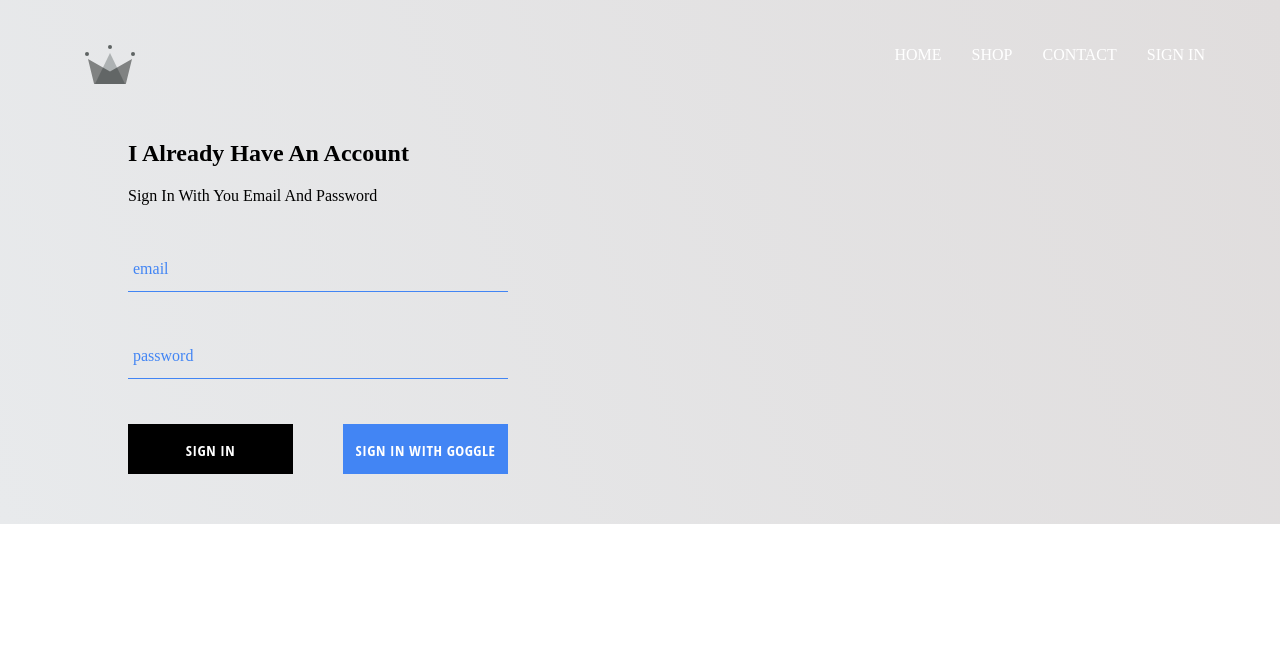
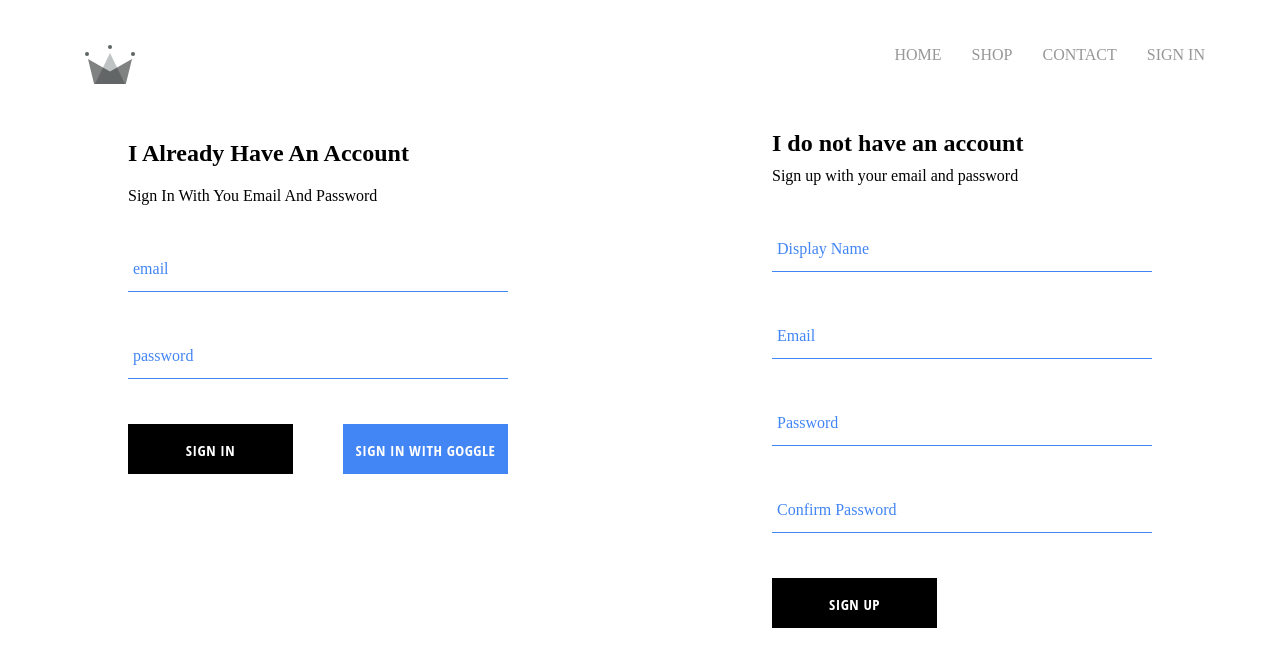
Before and after one commit to ANKITA-web34/clothing-hub, a React (Create React App) app: page /signin in a window 1280 px wide. Shown: the top 666 px of the page. Built offline with nearby package versions, Linux system fonts and the light colour scheme; no server answers; a web font is replaced by a local one.

Commit message:
impliment firebase with ability to save authentication userin firebase database

```diff
--- a/src/App.css
+++ b/src/App.css
@@ -5,15 +5,15 @@
 body {
     padding: 20px 60px;
     font-family: Scheherazade New;
-    background: linear-gradient(70deg, #e8eaec, #e0dddd);
+    /* background: linear-gradient(70deg, #ffffff, #ffffff); */
     background-repeat: no-repeat;
 }
 
 a {
     text-decoration: none;
-    color:  white;
+    color:  #979797;
     /* text-shadow: 2px 2px #959595; */
 }
  a:hover {
-     color: #4285f4;
+     color: #111111;
  }
--- a/src/App.js
+++ b/src/App.js
@@ -30,7 +30,8 @@ class App extends React.Component {
             id: snapShot.id,
             ...snapShot.data()
           }
-        })
+        });
+        console.log(this.state);
        });
      } else {
        this.setState({currentUser: userAuth});
--- a/src/Components/Sign-up/sign-up.component.jsx
+++ b/src/Components/Sign-up/sign-up.component.jsx
@@ -1,77 +1,97 @@
 import React from "react";
 import FormInput from "../Form-input/form-input.component";
 import CustomButton from "../Custom-button/custom-button.component";
-import { auth, createUserProfileDocument} from '../../firebase/firebase.utils';
-import './sign-up.styles.scss';
-import { getByTitle } from "@testing-library/react";
+import { auth, createUserProfileDocument } from "../../firebase/firebase.utils";
+import "./sign-up.styles.scss";
+// import { getByTitle } from "@testing-library/react";
 
-class SignUp extends React.Component {
+export class SignUp extends React.Component {
   constructor() {
     super();
 
     this.state = {
-        displayName: '',
-        email: '',
-        password: '',
-        confirmPassworf: ''
-        }
+      displayName: "",
+      email: "",
+      password: "",
+      confirmPassword: "",
+    };
   }
 
- handleSubmit = async event => {
+  handleSubmit = async (event) => {
     event.preventDefault();
-     const {displayName, email, password, confirmPassword} = this.state;
+    const { displayName, email, password, confirmPassword } = this.state;
 
-     if(password !== confirmPassword) {
+    if (password !== confirmPassword) {
       alert("password don't match");
       return;
     }
 
     try {
-        const { user } = await auth.createUserWithEmailAndPassword(email, password);
-        await createUserProfileDocument(user, {displayName});
-        this.state = ({
-            displayName: '',
-            email: '',
-            password: '',
-            confirmPassworf: ''
+      const { user } = await auth.createUserWithEmailAndPassword(
+        email,
+        password
+      );
+      await createUserProfileDocument(user, { displayName });
+      this.setState = ({
+        displayName: "",
+        email: "",
+        password: "",
+        confirmPassworf: "",
       });
-     } catch(error) {
+    } catch (error) {
       console.error(error);
     }
   };
 
- handleChange = event => {
+  handleChange = (event) => {
     const { name, value } = event.target;
-     this.setState({[name]: value});
- }
-
+    this.setState({ [name]: value });
+  };
 
   render() {
-     const {displayName, email, password, confirmPassword} = this.state;
+    const { displayName, email, password, confirmPassword } = this.state;
     return (
-         <div className="sign-up">
-             <h2 className="title">Don't Have Account</h2>
-             <span>Sign Up With Your Email And Password</span>
-             <form className="sign-up-form" onSubmit={this.handleSubmit}>
-                 <formInput type='text' name='display' value={displayName}
-                  onChange={this.handleChange} label={'Display Name'} required>
-                 </formInput>
+        <div className='sign-up'>
+          <h2 className='title'>I do not have an account</h2>
+          <span>Sign up with your email and password</span>
 
-                 <formInput type='email' name='email' value={emailName}
-                  onChange={this.handleChange} label={'Email'} required>
-                 </formInput>
-
-                 <formInput type='password' name='display' value={displayName}
-                  onChange={this.handleChange} label={'Password'} required>
-                 </formInput>
-
-                 <formInput type='confirmPassword' name='confirmPassword' value={displayName}
-                  onChange={this.handleChange} label={'Confirm Password'} required>
-                 </formInput>
-                 <CustomButton type='sumit'>SIGN UP</CustomButton>
+          <form className='sign-up-form' onSubmit={this.handleSubmit}>
+            <FormInput
+              type='text'
+              name='displayName'
+              value={displayName}
+              onChange={this.handleChange}
+              label='Display Name'
+              required
+            />
+            <FormInput
+              type='email'
+              name='email'
+              value={email}
+              onChange={this.handleChange}
+              label='Email'
+              required
+            />
+            <FormInput
+              type='password'
+              name='password'
+              value={password}
+              onChange={this.handleChange}
+              label='Password'
+              required
+            />
+            <FormInput
+              type='password'
+              name='confirmPassword'
+              value={confirmPassword}
+              onChange={this.handleChange}
+              label='Confirm Password'
+              required
+            />
+            <CustomButton type='submit'>SIGN UP</CustomButton>
           </form>
         </div>
-     )
+      );
     }
   }
 
--- a/src/Components/collection-preview/collection-preview.styles.scss
+++ b/src/Components/collection-preview/collection-preview.styles.scss
@@ -6,8 +6,8 @@
     .title {
       font-size: 28px;
       margin-bottom: 25px;
-      color:  #f8f8f8;
-      text-shadow: 2px 2px #222222;
+      color:  #979797;
+      text-shadow: 1px 1px #222222;
     }
 
     .preview {
--- a/src/Components/menu-item/menu-item.styles.scss
+++ b/src/Components/menu-item/menu-item.styles.scss
@@ -7,7 +7,7 @@
   justify-content: center;
   border: 1px solid black;
   border-radius: 3px;
-  box-shadow: 2px 2px 5px black;
+  box-shadow: 1px 1px 2px #5f5f5f;
   margin: 0 7.5px 15px;
   overflow: hidden;
 
--- a/src/Pages/Sign-in-and-Sign-up/Sign-in-and-Sign-up.component.jsx
+++ b/src/Pages/Sign-in-and-Sign-up/Sign-in-and-Sign-up.component.jsx
@@ -1,11 +1,14 @@
 import React from "react";
 import SignIn from "../../Components/Sign-in/sign-in.component";
+import SignUp from "../../Components/Sign-up/sign-up.component";
 import './Sign-in-and-Sign-up.styles.scss';
+
 
 
 const SignINAndSignUpPage = () => (
     <div className='sign-in-and-sign-up'>
         <SignIn />
+        <SignUp/>
     </div>
 );
 
```
Lines whose indentation alone changed are shown as unchanged.
